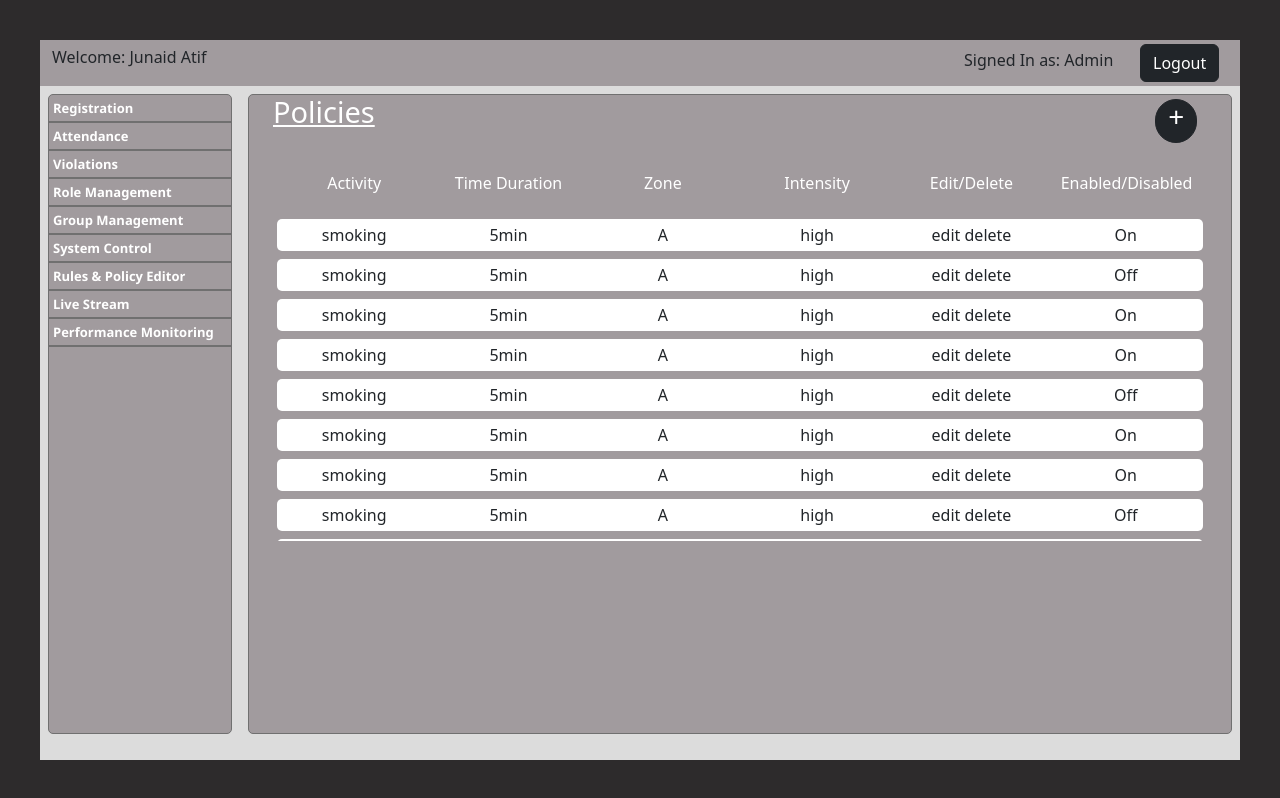
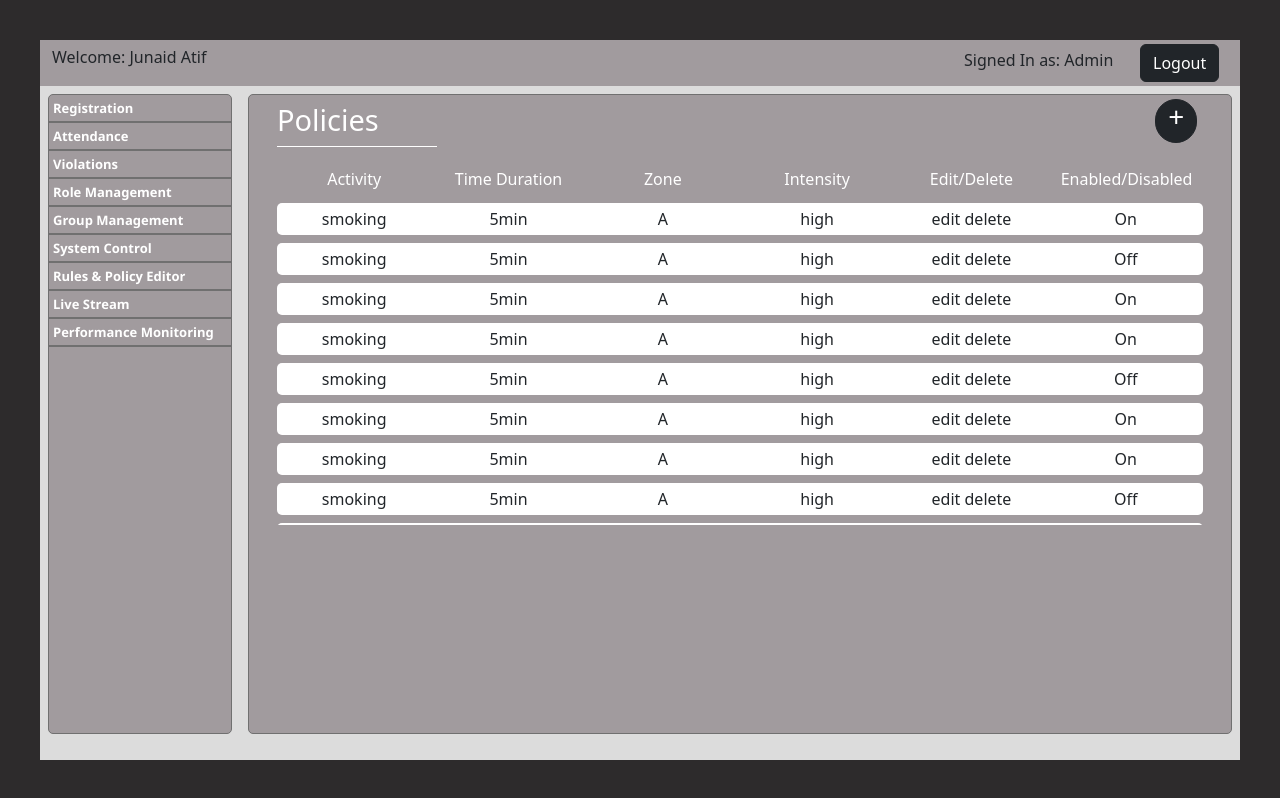
Before and after one commit to FaizanAhmed239/W4_Employees, a React (Create React App) app: page /policyeditor in a window 1280 px wide. Built offline with nearby package versions, Linux system fonts and the light colour scheme.

Commit message:
Updated Violation Heading

```diff
--- a/src/Components/PolicyEditor.js
+++ b/src/Components/PolicyEditor.js
@@ -52,7 +52,7 @@ export default function PolicyEditor() {
     <div className='p-2' style={{background: '#DCDCDC', borderColor: '#707070',height:'82vh'}}>
         <div className='container' style={{background: '#A19B9E', border: '1px solid #707070', borderRadius:'5px', height:'80vh'}}>
             <div className="row p-0 m-0 justify-content-between">
-                <h1 className='col-2' style={{marginBottom: '50px', marginTop: '10px', color: 'white', paddingLeft: '12px', margin: '0', fontSize: '29px', textDecoration: 'underline'}}>
+                <h1 className='col-2 p-0 pt-2 ms-3' style={{borderBottom: '1px solid white', marginBottom: '50px', marginTop: '10px', color: 'white', paddingLeft: '12px', margin: '0', fontSize: '29px'}}>
                     Policies
                 </h1>
                 <div className='col-1 ps-3 py-1'>
@@ -63,7 +63,7 @@ export default function PolicyEditor() {
             </div>
 
             <div className='container my-3'>
-                <div className='row my-2 mx-1 p-0 py-2' style={{color: 'white'}}>
+                <div className='row my-0 mx-1 p-0 py-1' style={{color: 'white'}}>
 
                     <div className='col-2 text-center'>
                         Activity
--- a/src/Components/Violations.js
+++ b/src/Components/Violations.js
@@ -55,7 +55,9 @@ export default function Violations() {
     <div className='p-2' style={{background: '#DCDCDC', borderColor: '#707070',height:'82vh'}}>
         <div className='container' style={{background: '#A19B9E', border: '1px solid #707070', borderRadius:'5px', height:'80vh'}}>
             <div className="row p-0 m-0">
-              <h1 style={{marginBottom: '10px', marginTop: '10px', color: 'white', paddingLeft: '12px', margin: '0', fontSize: '29px', textDecoration: 'underline'}}>Violations</h1>
+              <h1 className='col-2 p-0 pt-2 ms-3' style={{marginBottom: '10px', marginTop: '10px', color: 'white', paddingLeft: '12px', margin: '0', fontSize: '29px', borderBottom: '1px solid white'}}>
+                Violations
+              </h1>
             </div>
             <div className="row ms-2 my-2 p-1 search">
               <div className="col-1 p-0">
```
